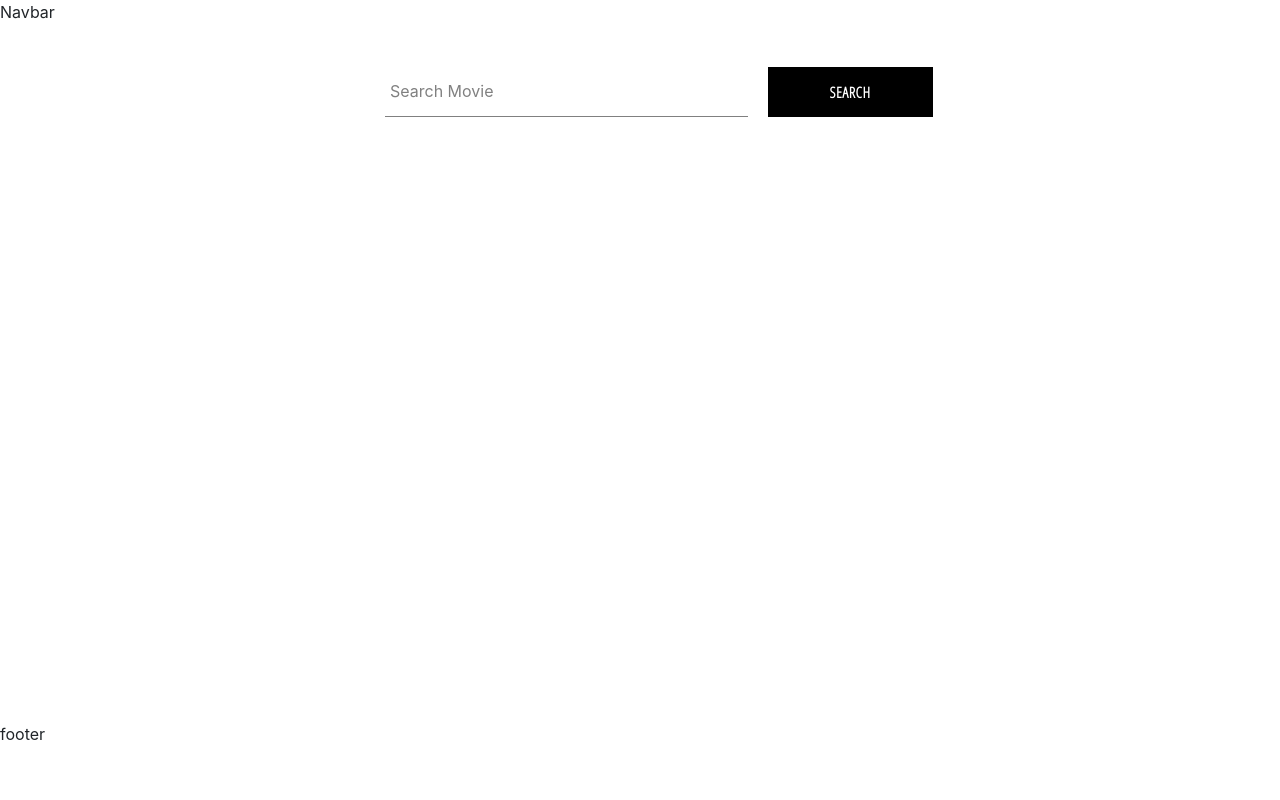
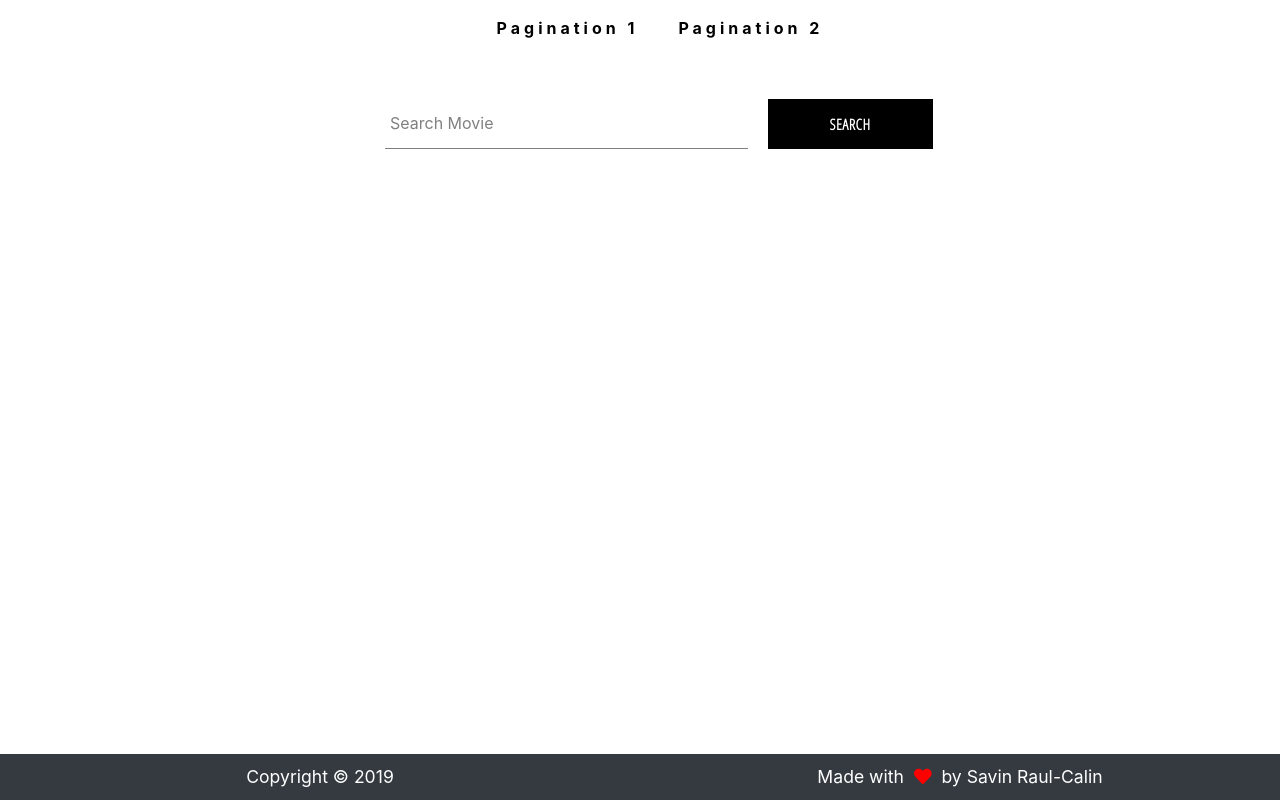
Before and after one commit to TextError/Pagination-React, a React (Create React App) app in the folder client/: page /the-movie-db in a window 1280 px wide. Built offline with nearby package versions, Linux system fonts and the light colour scheme.

Commit message:
quick navbar

```diff
--- a/client/src/components/The_Movie_DB/The_Movie_DB.jsx
+++ b/client/src/components/The_Movie_DB/The_Movie_DB.jsx
@@ -51,6 +51,6 @@ const TheMovieDB = ({ setMovie }) => {
 
 TheMovieDB.propTypes = {
   setMovie: PropTypes.func.isRequired
-}
+};
 
-export default connect(null, { setMovie })(TheMovieDB)
+export default connect(null, { setMovie })(TheMovieDB);
--- a/client/src/components/layout/footer/Footer.jsx
+++ b/client/src/components/layout/footer/Footer.jsx
@@ -1,11 +1,24 @@
-import React from 'react'
+import React from 'react';
+
+import './footer.scss';
 
 const Footer = () => {
   return (
-    <div>
-      footer
+    <div className='footer bg-dark text-white'>
+      <div className='row no-gutters'>
+        <div className='col-sm-6'>
+          <div className='footer-text'>
+            <span>Copyright &copy; {new Date().getFullYear()}</span>
+          </div>
+        </div>
+        <div className='col-sm-6'>
+          <div className='footer-text'>
+            <span>Made with <i className="fas fa-heart"></i> by Savin Raul-Calin</span>
+          </div>
+        </div>
+      </div>
     </div>
   )
-}
+};
 
-export default Footer
+export default Footer;
--- /dev/null
+++ b/client/src/components/layout/footer/footer.scss
@@ -0,0 +1,11 @@
+.footer {
+  .footer-text i {
+    color: red !important;
+    padding: 0 5px;
+  }
+  .footer-text {
+    text-align: center;
+    font-size: 1.1rem;
+    padding: 10px;
+  }
+}
--- a/client/src/components/layout/navbar/Navbar.jsx
+++ b/client/src/components/layout/navbar/Navbar.jsx
@@ -1,10 +1,34 @@
-import React from 'react'
+import React, { useState } from 'react';
+import classnames from 'classnames';
+import { Link } from 'react-router-dom';
+
+import './navbar.scss';
 
 const Navbar = () => {
+  const [isOpen, setOpen] = useState(false);
+
+  const toggle = () => {
+    setOpen(isOpen => !isOpen);
+  };
+
+
   return (
-    <div>
-      Navbar
-    </div>
+    <nav className='navbar'>
+      <div className='nav-center'>
+        <div className='nav-header'>
+          {/* <img src={Logo} alt='logo' /> */}
+          <button type='button' className='logo-btn' onClick={toggle}>
+            <i></i>
+            <i></i>
+            <i></i>
+          </button>
+        </div>
+        <ul className={classnames('nav-links', {'show-nav' : !isOpen})}>
+          <li ><Link to='/json' />Pagination 1</li>
+          <li ><Link to='/the-movie-db' />Pagination 2</li>
+        </ul>
+      </div>
+    </nav>
   )
 }
 
--- /dev/null
+++ b/client/src/components/layout/navbar/navbar.scss
@@ -0,0 +1,91 @@
+.navbar {
+
+  .nav-center {
+    width: 100%;
+  }
+
+  .nav-header {
+    display: flex;
+    justify-content: space-between;
+    align-items: center;
+    padding: 1rem 1.25rem;
+
+    .logo-btn {
+      background: transparent;
+      border: none;
+      outline: none;
+      margin: 0 0 0 auto;
+
+
+      i {
+        display: block;
+        width: 35px;
+        height: 5px;
+        background-color: black;
+        margin: 6px 0;
+      }
+
+      &:hover {
+        cursor: pointer;
+      }
+    }
+  }
+
+  .nav-links {
+    list-style-type: none;
+    transition: all 0.3s linear;
+    height: 0;
+    overflow: hidden;
+    padding-left: 0px;
+    margin: 0 auto;
+
+      li {
+      display: block;
+      padding: 1rem 1.25rem;
+      text-decoration: none;
+      text-transform: capitalize;
+      color: #000;
+      transition: all 0.3s linear;
+      font-weight: bold;
+      letter-spacing: 4px;
+      text-align: center;
+
+      &:hover {
+        color: #3fd0d4;
+        cursor: pointer;
+      }
+    }
+  }
+
+  .show-nav {
+    height: 100px;
+  }
+}
+
+@media screen and (min-width: 576px) {
+  .navbar {
+    padding: 0 2rem;
+  }
+}
+
+@media screen and (min-width: 992px) {
+  .navbar {
+
+    .nav-center {
+      max-width: 1170px;
+      margin: 0 auto;
+      display: flex;
+      justify-content: space-between;
+      align-items: center;
+
+      .logo-btn {
+        display: none;
+      }
+
+      .nav-links {
+        height: auto;
+        display: flex;
+      }
+    }
+  }
+}
```
